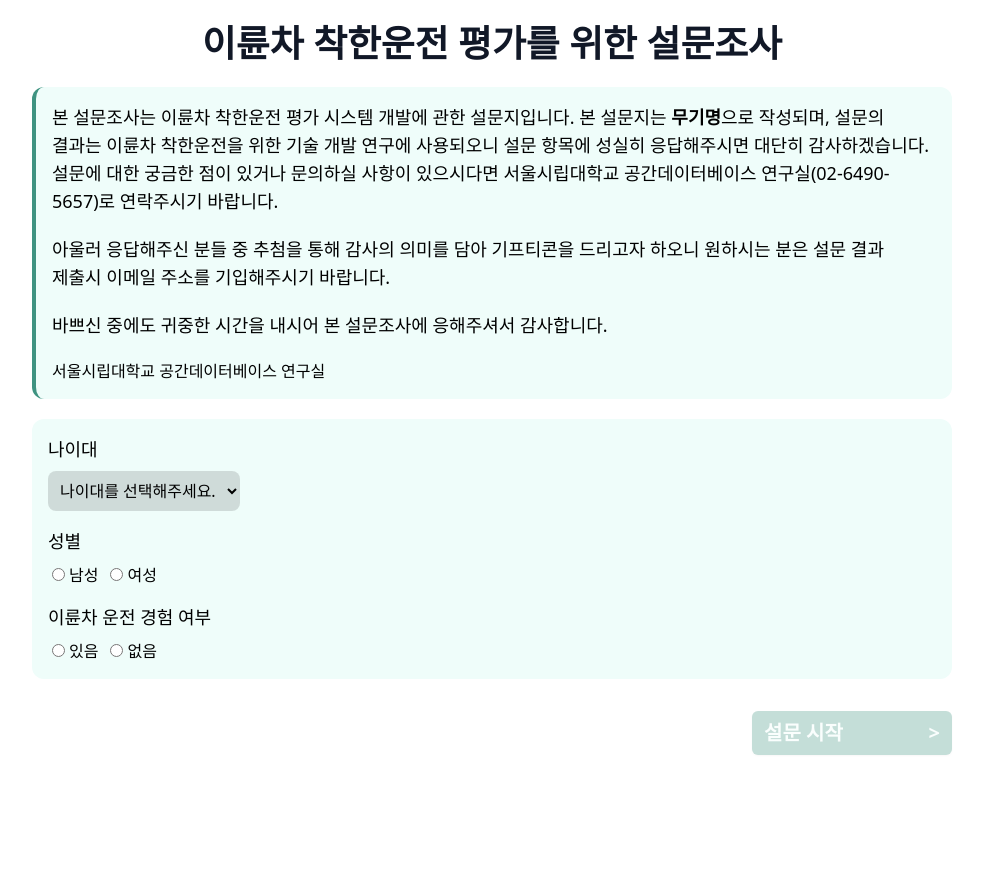
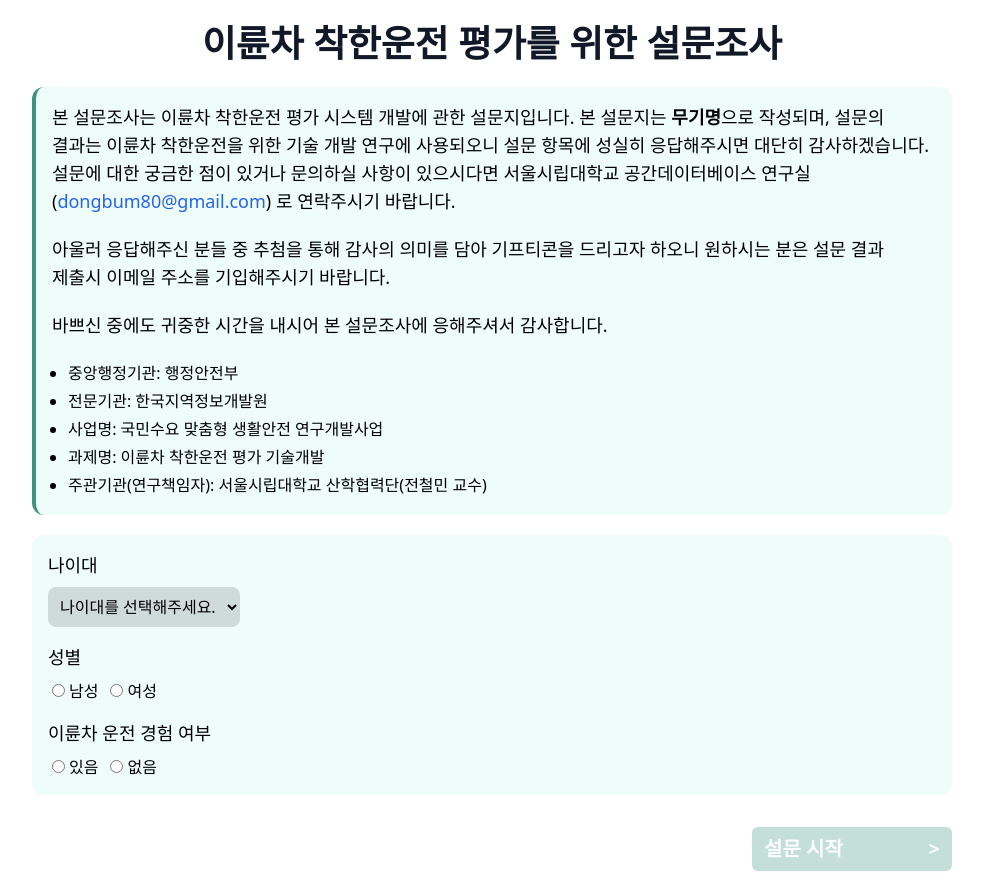
Before and after one commit to custardcream98/goodrider-interview-web, a Next.js app: page / in a window 1280 px wide. Shown: the whole page, without its empty margins (148-1131 px from the left). Before the commit the page ends 800 px from the top, so only its background shows below. Built offline with nearby package versions, Linux system fonts and the light colour scheme.

Commit message:
Chore: 일부 레이아웃 다듬기 및 Greeting Message 변경

```diff
--- a/src/components/GreetingMessage.tsx
+++ b/src/components/GreetingMessage.tsx
@@ -9,8 +9,11 @@ const GreetingMessage = () => (
     </p>
     <p>
       설문에 대한 궁금한 점이 있거나 문의하실 사항이 있으시다면 서울시립대학교
-      공간데이터베이스 연구실
-      <a href="tel:+0264905657">(02-6490-5657)</a>로 연락주시기 바랍니다.
+      공간데이터베이스 연구실(
+      <a href="mailto:dongbum80@gmail.com" className="text-blue-600">
+        dongbum80@gmail.com
+      </a>
+      ) 로 연락주시기 바랍니다.
     </p>
     <p className="my-5">
       아울러 응답해주신 분들 중 추첨을 통해 감사의 의미를 담아 기프티콘을
@@ -20,7 +23,13 @@ const GreetingMessage = () => (
     <p className="my-5">
       바쁘신 중에도 귀중한 시간을 내시어 본 설문조사에 응해주셔서 감사합니다.
     </p>
-    <p className="mt-5 text-base">서울시립대학교 공간데이터베이스 연구실</p>
+    <ul className="ml-4 list-disc text-[1rem]">
+      <li>중앙행정기관: 행정안전부</li>
+      <li>전문기관: 한국지역정보개발원</li>
+      <li>사업명: 국민수요 맞춤형 생활안전 연구개발사업</li>
+      <li>과제명: 이륜차 착한운전 평가 기술개발</li>
+      <li>주관기관(연구책임자): 서울시립대학교 산학협력단(전철민 교수)</li>
+    </ul>
   </section>
 );
 
--- a/src/components/Navbar.tsx
+++ b/src/components/Navbar.tsx
@@ -72,7 +72,7 @@ const Navbar = ({
   return (
     <header className="fixed top-2 z-50 w-full">
       <nav className="m-auto flex w-95% flex-col justify-between overflow-hidden rounded-xl bg-[#c8fff326] py-2 px-4 backdrop-blur-md md:w-920 md:flex-row md:items-center">
-        <h1 className="mb-1 text-[1rem] font-[600] md:mb-0 md:text-[1.5rem]">
+        <h1 className="mb-2 text-[1.2rem] font-[600] md:mb-0 md:text-[1.5rem]">
           이륜차 착한운전 평가를 위한 설문조사
         </h1>
         <ol className="flex justify-end md:mt-1">
--- a/src/pages/index.tsx
+++ b/src/pages/index.tsx
@@ -75,7 +75,7 @@ const LandingPage = () => {
 
   return (
     <Layout>
-      <h1 className="keep-all my-4 text-center text-title-mobile font-bold leading-normal text-gray-900 md:text-title">
+      <h1 className="keep-all my-4 mx-auto p-4 text-center text-title-mobile font-bold leading-normal text-gray-900 md:w-920 md:p-0 md:text-title">
         이륜차 착한운전 평가를 위한{" "}
         <span className="block md:inline">설문조사</span>
       </h1>
```
